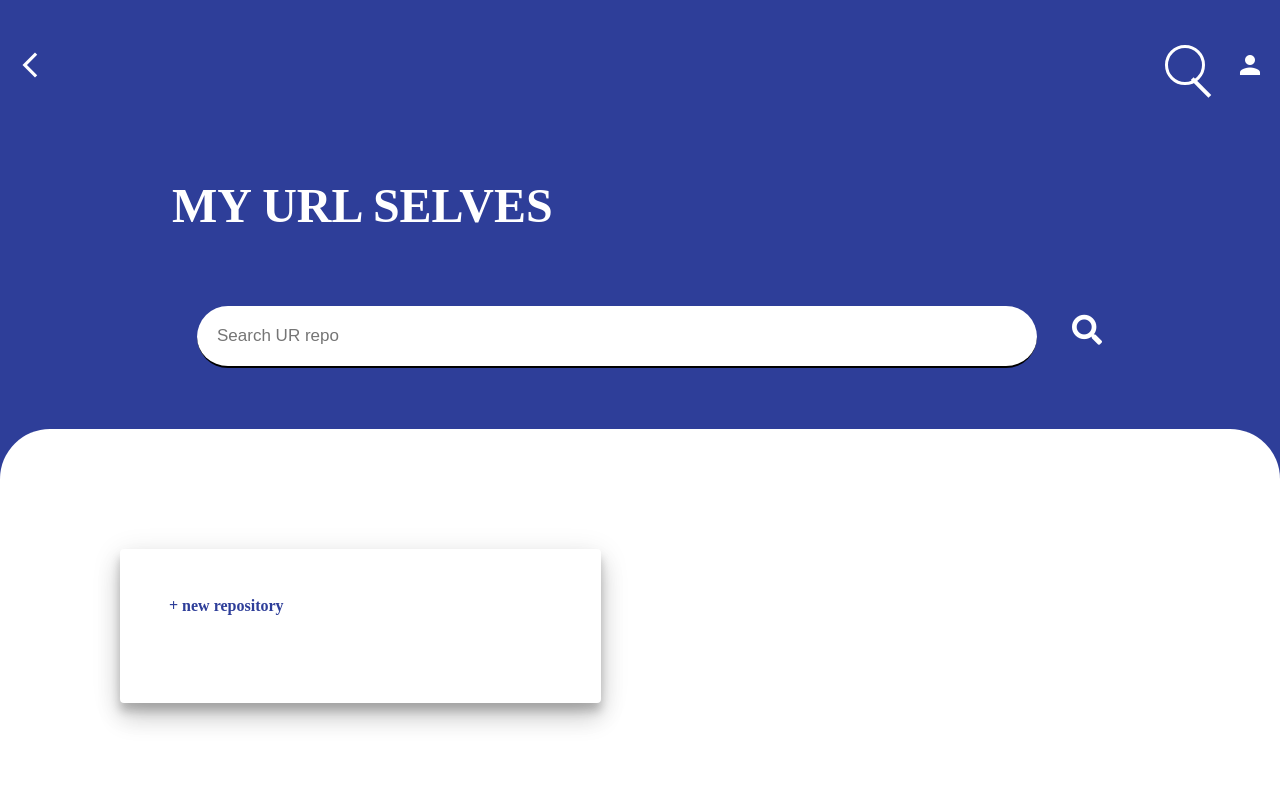
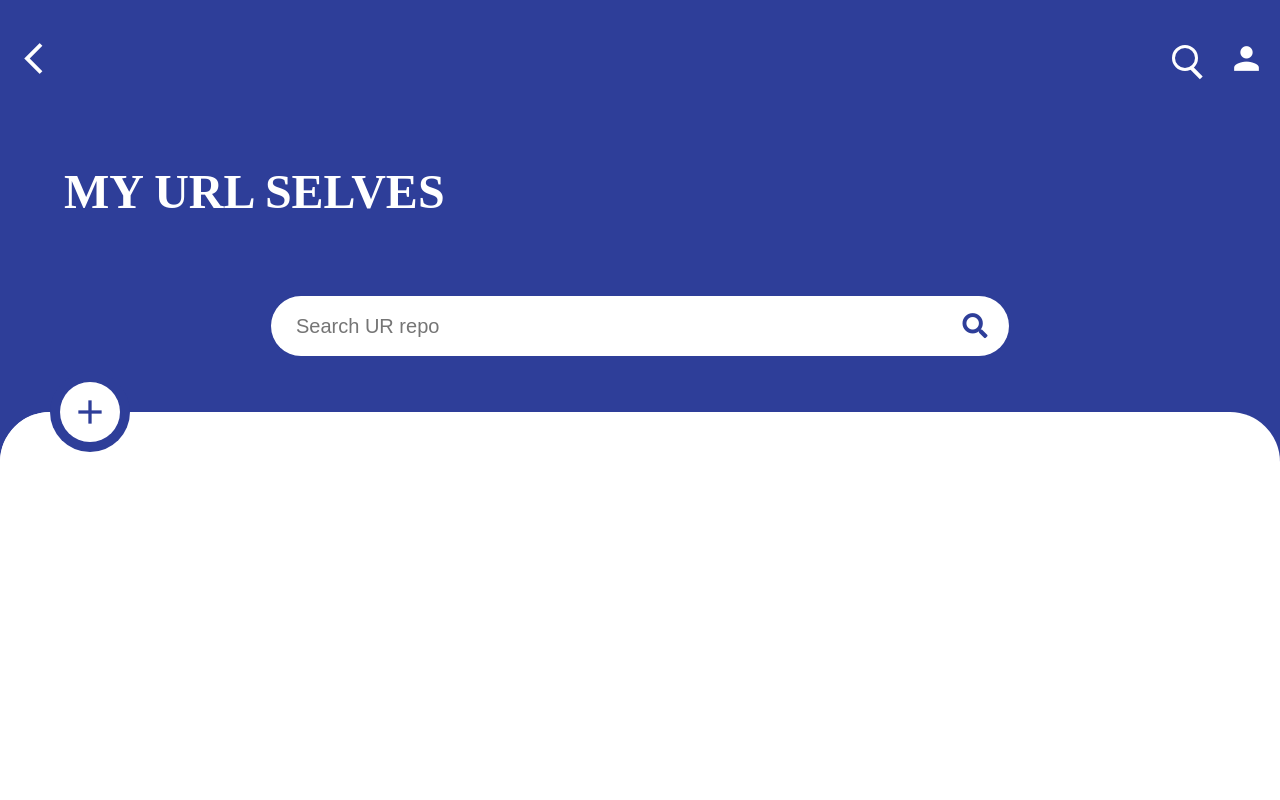
Before and after one commit to teamone-teamone/test, a Django app: template templates/user/myrepo.html in a window 1280 px wide. Run offline with Django 3.2, Linux system fonts and the light colour scheme; the template is opened without the code that fills it, so the values that code supplies are empty; some libraries are stand-ins or nearby versions.

Commit message:
feat/update-myrepo

```diff
--- a/static/css/myrepo.css
+++ b/static/css/myrepo.css
@@ -18,6 +18,14 @@ body {
     margin: 0;
     padding: 0;
 }
+
+header {
+  position: sticky;
+  top: -10px;
+  padding-top:10px;
+  z-index:9;
+}
+
 
 .flexbox-search {
   background: #2e3e99;
@@ -42,10 +50,10 @@ body {
   content: "";
   background: white;
   width: 4px;
-  height: 25px;
+  height: 15px;
   position: absolute;
-  top: 30px;
-  right: 2px;
+  top: 20px;
+  right: 0px;
   transform: rotate(135deg);
 }
 
@@ -53,9 +61,9 @@ body {
   color: white;
   font-size: 16px;
   background: transparent;
-  width: 0.05px;
-  height: 0.05px;
-  padding: 17px;
+  width: 10px;
+  height: 10px;
+  padding: 5px;
   border: solid 3px white;
   outline: none;
   border-radius: 35px;
@@ -77,8 +85,8 @@ body {
   width: 250px;
 }
 
-.material-icons.md-30 {
-    font-size: 30px;
+.material-icons.md-37 {
+    font-size: 37px;
     color: white;
     text-decoration:none;
   }
@@ -94,16 +102,35 @@ span a {
     color: white;
 }
 
+div a {
+  text-decoration: none;
+  color:#2e3e99;
+}
+
 .header-box-shrink {
     padding: 10px 0;
 }
 
 .url-background {
-  display: flex;
+  display: grid;
+  grid-template-rows: 200px;
+  grid-template-columns: .1fr 1fr .1fr 1fr;
+  grid-auto-columns: 1fr;
+  grid-auto-rows: 200px;
+  grid-auto-flow: row;
+  align-content: space-around;
+  /*flex-direction: row;
+  flex-wrap: wrap;
   justify-content: space-between;
+  align-items: flex-start;
+  align-content: space-between;*/
   background-color: white;
   border-top-left-radius: 50px;
   border-top-right-radius: 50px;
+  width: 100%;
+  height: 100%;
+  /*position: sticky;*/
+  top:500px;
 }
 
 
@@ -118,73 +145,7 @@ blockquote input {
 }
 
 .mysection {
-  width: fit-content;
-  margin: 0 auto;
-}
-
-.urls {
-  display: flex;
-  flex-direction: row;
-  position: flex;
-  width: 523px;
-  height: 123px;
-  padding: 100px;
-  margin: 20px;
-  justify-content: space-around;
-}
-
-.urlstitle:hover {
-  background-color: #2e3e99;
-}
-
-.urlstitle:hover > .my-repo-title {
-  color: white;
-}
-
-.urlstitle {
-  display: flex;
-  flex-direction: row;
-  align-items: space-around;
-  padding: 23px 8px 8px 24px;
-  position: flex;
-  width: 523px;
-  height: 123px;
-  left: 775px;
-  top: 512px;
-  background: white;
-
-  /* 16 dp */
-
-  box-shadow: 0px 16px 24px rgba(0, 0, 0, 0.14), 0px 6px 30px rgba(0, 0, 0, 0.12), 0px 8px 10px rgba(0, 0, 0, 0.2);
-  border-radius: 4px;
-  transition: background 0.4s ease-in-out;
-}
-  /*width: 100%;
-  align-items: center;
-  background-color: white;
-  border-radius: 20px;
-  margin: 5px 0;
-  text-align: center;
-  font-size: 20px;
-  cursor: pointer;
-  display: flex;
-  transition: all 0.5s;
-}*/
-
-.urlsdelete {
-  width: 5%;
-  margin-left: 20px;
-  margin-top: auto;
-  margin-bottom: auto;
-  line-height: 50px;
-  cursor: pointer;
-}
-
-.my-repo-title {
-  text-decoration: none;
-  color: #2e3e99;
-  padding: 25px;
-  font-weight: bold;
+  width: 100%;/*fit-content;*/
 }
 
 .no-input-box {
@@ -265,14 +226,23 @@ blockquote input {
   align-items: center;
 }
 .delete-btn {
+  display: flex;
+  left: 42.64%;
+  right: 55.28%;
+  top: 72.46%;
+  bottom: 24.61%;
   text-decoration: none;
-  margin-left: 5px;
+  /*display:flex;
+  text-decoration: none;
+  margin-left: 3px;
   font-size: 20px;
   font-weight: normal;
   transition: all 0.5s;
-  padding: 6px;
+  padding: 6px;*/
+
 }
 .delete-btn:hover {
+  color: white;
   font-weight: bold;
 }
 
@@ -334,7 +304,10 @@ blockquote input {
   box-shadow: none;
 }
 .page-title-box {
-  float: left;
+ float:left;
+  width: 90%;
+  margin-left:5%;
+  height: 160px;
   /*display: flex;*/
 }
 .page-title {
@@ -359,15 +332,16 @@ blockquote input {
 }
 .my-repo-backgraound {
   background-color: #2e3e99;
+  width: 100%;
 }
 
 .header-box {
   display: flex;
   justify-content: space-between;
   align-items: center;
-  position: -webkit-sticky;
+  /*position: -webkit-sticky;
   position: sticky;
-  top: 0;
+  top: 0;*/
 }
 
 .homelogo {
@@ -470,14 +444,16 @@ blockquote input {
 }*/
 
 .header-search-input {
+  /*position: sticky;*/
   border: 2px #2e3e99;
   outline: none;
   background: white; /*transparent;*/
   width: 800px;
   color: black;
   font-size: 1.063rem;
-  padding: 20px;
-  margin: 25px;
+  padding: 25px;
+  margin: 30px;
+  align-items: center;
   border-bottom: 2px solid;
   border-radius: 60px;
   /*border-image: linear-gradient(to right, #2e3e99, #78bfe7);*/
@@ -558,3 +534,205 @@ div.signup_right {
   box-sizing: border-box;
   background: white;
 }
+
+
+.urls {
+  display: flex;
+  flex-direction: row;
+  width: 100%;
+  height: 250px;
+  justify-content: space-around;
+}
+
+.urlstitle:hover {
+  background-color: #2e3e99;
+}
+
+/*.url-title-box:hover {
+  background-color: #2e3e99;
+}*/
+
+.urlstitle:hover > .url-title-box .my-repo-title {
+  color: white;
+}
+
+/*.url-title-box:hover > .my-repo-title {
+  color: white;
+}*/
+
+
+
+.urlstitle {
+  padding: 23px 8px 8px 24px;
+  display: flex;
+  width: 100%;
+  height: 123px;
+  background: white;
+  box-shadow: 0px 16px 24px rgba(0, 0, 0, 0.14), 0px 6px 30px rgba(0, 0, 0, 0.12), 0px 8px 10px rgba(0, 0, 0, 0.2);
+  border-radius: 4px;
+  transition: background 0.4s ease-in-out;
+  margin-top: 100px;
+  margin-right: 80px;
+}
+
+.urlsdelete {
+  width: 5%;
+  display:flex;
+  margin-left: 20px;
+  margin-top: auto;
+  margin-bottom: auto;
+  line-height: 50px;
+  cursor: pointer;
+  float:right;
+}
+
+.my-repo-title {
+  text-decoration: none;
+  color: #2e3e99;
+  padding: 15px;
+  font-size: 20px;
+  font-weight: medium;
+}
+
+.url-title-box {
+  /*display: flex;
+  flex-direction: row;
+  justify-content: space-between;*/
+  width: 100%;
+  height: 70px;
+  background:transparent;
+  transition: background 0.4s ease-in-out;
+}
+
+.background-top {
+  position: relative;
+  background-color: white;
+  border-top-left-radius: 50px;
+  border-top-right-radius: 50px;
+  width: 100px;
+  height:60px;
+}
+
+.background-big-circle {
+  position: relative;
+  bottom: 40px;
+  background-color: #2e3e99;
+  width:80px;
+  height:80px;
+  margin-left: 50px;
+  border-radius:50px;
+  z-index: 5;
+}
+
+.background-small-circle {
+  position: relative;
+  right: 40px;
+  top: 10px;
+  width:60px;
+  height: 60px;
+  margin-left:50px;
+  border-radius: 50px;
+  background-color:white;
+  z-index: 4;
+}
+
+.material-icons.md-40 {
+  margin-top:10px;
+  margin-left:10px;
+  font-size: 40px;
+  color:#2e3e99;
+  font-color: #2e3e99;
+  text-decoration:none;
+  text-align: center;
+  z-index: 3;
+}
+
+.search-box {
+  display: flex;
+  justify-content: space-between;
+  align-items: center;
+  /*position: sticky;*/
+  top: 0;
+  z-index:100;
+  width: 100%;
+  height:10%;
+  /*padding: 20px;
+  margin: 25px;*/
+}
+
+
+
+
+.container-input {
+  display: flex;
+  justify-content: center;
+  align-items: center;
+  flex-direction: row;
+  width: 100%;
+  background-color:#2e3e99;
+  /*position: sticky;
+  top: 30px;
+  z-index:100;*/
+  width: 100%;
+  height: 100px;
+  position: sticky;
+  top:105px;
+  z-index:7;
+}
+
+.search-term {
+  /*position: sticky;*/
+  max-width: 50%;
+  width: 100%;
+  background-color: white;
+  border: 2px solid  #2e3e99;
+  border-right: none;
+  color: white;
+  padding: 5px 5px 5px 25px;
+  height: 50px;
+  border-radius: 50px 0 0 50px;
+  outline: none;
+  -webkit-appearance: none;
+  caret-color:  #2e3e99;
+  font-size: 20px;
+}
+
+    /*&::-webkit-calendar-picker-indicator {
+      display: none;
+    }
+
+    &:focus {
+      color: $primary;
+    }*/
+
+    &::placeholder {
+      color: #A3A3FF;
+      font-weight: italic;
+    }
+
+  .search-button {
+    /*position: sticky;*/
+    width: 70px;
+    height: 64px;
+    background: white;
+    text-align: center;
+    color: /*$primary*/ #2e3e99;
+    border-radius: 0 50px 50px 0;
+    border: 2px solid /*$primary*/#2e3e99;
+    cursor: pointer;
+    font-size: 25px;
+    border-left: none;
+  }
+
+  /*.url-line-box {
+    width: 100%;
+    /*display: flex;
+    flex-direction: row;
+    flex-wrap: wrap;
+    justify-content: space-between;
+  }*/
+
+  .url-wrap {
+    /*position: sticky;
+    top: 0;*/
+  }
--- a/templates/user/myrepo.html
+++ b/templates/user/myrepo.html
@@ -28,8 +28,7 @@
   <body>
       <header class="header-box">
      <!-- <a class="homelogo" href="{% url 'test:home'%}">URL repo</a> -->
-
-      <span class="material-icons md-30">
+        <span class="material-icons md-37">
           <a href="javascript:history.back()">
             arrow_back_ios_new
           </a>
@@ -43,8 +42,8 @@
           </div>
         </div>
 
-      <span class="material-icons md-30">
-        <a href="{% url 'user:logout' %}"> <!--class="logout"-->
+        <span class="material-icons md-37">
+          <a href="{% url 'user:logout' %}">
             person
           </a>
         </span>
@@ -52,45 +51,47 @@
       </header>
 
 
+
     <div class="my-repo-backgraound">
       <div class="mysection">
         <div class="page-title-box">
           <p class="page-title">MY URL SELVES</p>
         </div>
-
-        <div class="search">
-          <form>
-            <input
-              class="header-search-input"
-              type="text"
-              name="search"
-              maxlength="500"
-              value=""
-              placeholder="Search UR repo"
-              autocomplete="off"
-            />
-            <button class="searchrepo-button" type="submit" name="click" value="">
-              <i class="fas fa-search"></i>
-            </button>
-          </form>
-        </div>
-
-
-        <br><br>
       </div>
     </div>
 
+      <!--<div class="url-wrap">-->
+        <div class="container-input">
+          <input type="text" class="search-term" placeholder="Search UR repo">
+          <button type="submit" class="search-button" id="selectTheory">
+            <i class="fa fa-search"></i>
+         </button>
+        </div>
+        <br><br>
+
     <div class="url-background">
+      <div class="background-top">
+        <div class="background-big-circle">
+          <div class="background-small-circle">
+            <div class="material-icons md-40">
+              <a href="{% url 'test:home' %}">
+                add
+              </a>
+            </div>
+          </div>
+        </div>
+      </div>
       {% for repo in repolist %}
+
         <div class="urls">
           <div class="urlstitle">
+            <div class="url-title-box">
               <a
                 class="my-repo-title"
                 href="{% url 'test:urlrepository' repo.pk%}"
               >
                 {{repo.title}}
               </a>
-          </div>
               <div class="urlsdelete">
                 <a
                   class="delete-btn"
@@ -99,20 +100,11 @@
                   x
                 </a>
               </div>
-          <br />
-        </div>
-        {% endfor %}
-
-        <div class="urls">
-          <div class="urlstitle">
-            <a class="my-repo-title" href="{% url 'test:home'%}"
-              >+ new repository</a
-            >
-          </div>
-          <div class="urlsdelete">
-            <a> </a>
             </div>
           </div>
         </div>
+      <br />
+      {% endfor %}
+    </div>
 </body>
 </html>
```
Lines whose indentation alone changed are shown as unchanged.
